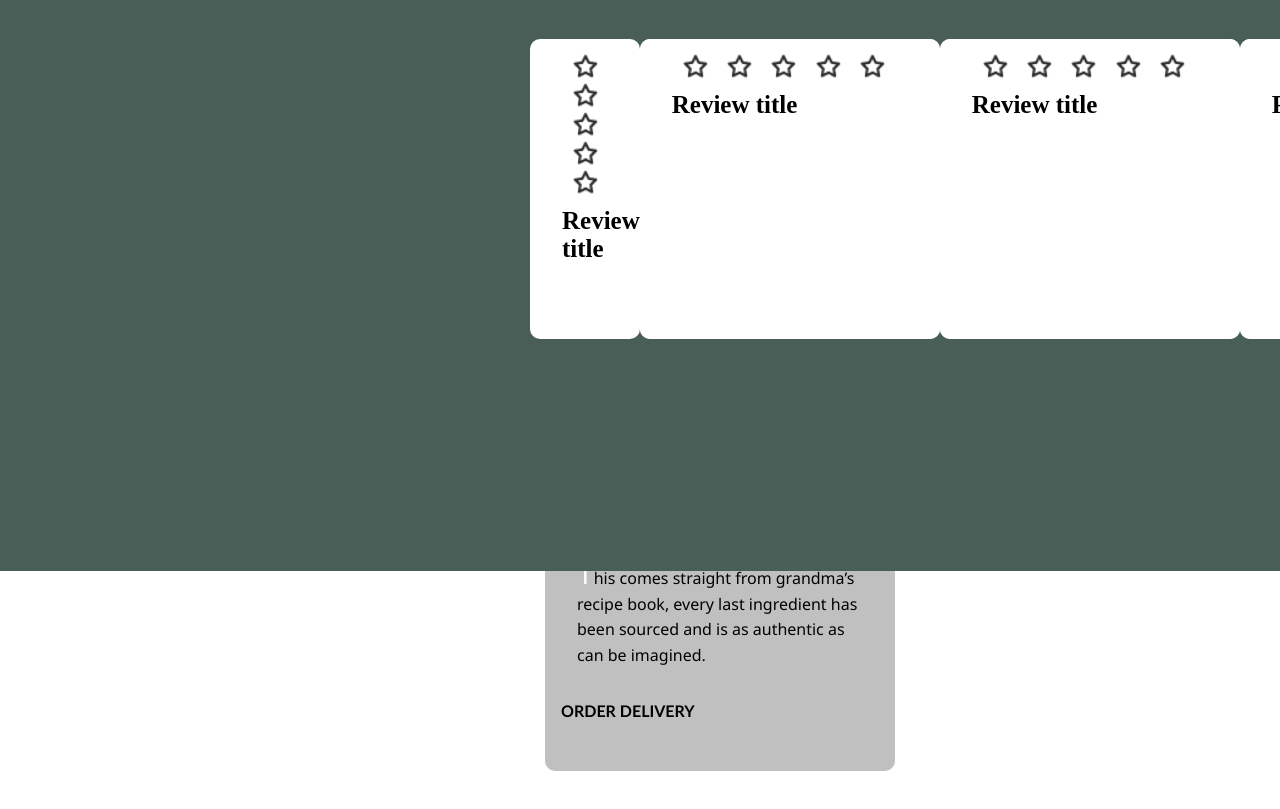
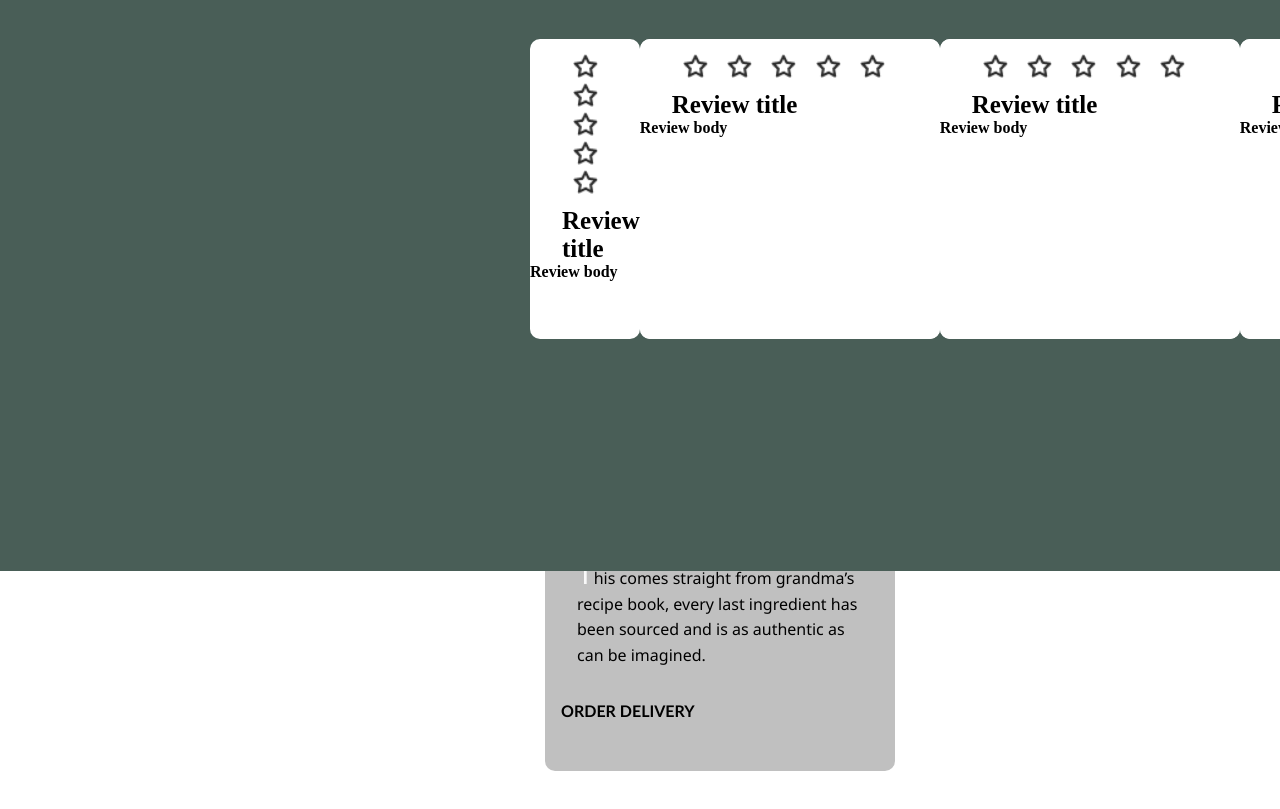
Before and after one commit to gabrieljcoutinho/PROJETO_Little-Lemon, a React (Create React App) app: page / in a window 1280 px wide. Shown: the part 1619-2428 px from the top of the page. Built offline with nearby package versions, Linux system fonts and the light colour scheme.

Commit message:
revier body

```diff
--- a/src/ts/SectionComentario.jsx
+++ b/src/ts/SectionComentario.jsx
@@ -23,6 +23,7 @@ const SectionComentario = (props: Props) => {
                   </ul>
 
                         <h3 className='review'>Review title</h3>
+                                  <h4 className='Subreview'>Review body</h4>
             </div>
 
             <div className="comentarios">
@@ -36,6 +37,7 @@ const SectionComentario = (props: Props) => {
                   </ul>
 
                        <h3 className='review'>Review title</h3>
+                                 <h4 className='Subreview'>Review body</h4>
             </div>
             </div>
 
@@ -49,6 +51,7 @@ const SectionComentario = (props: Props) => {
               <img src={estrela} alt=""  className='imgEstrela'/>
                   </ul>
      <h3 className='review'>Review title</h3>
+          <h4 className='Subreview'>Review body</h4>
 
 
             </div>
@@ -65,6 +68,7 @@ const SectionComentario = (props: Props) => {
               <img src={estrela} alt=""  className='imgEstrela'/>
                   </ul>
                        <h3 className='review'>Review title</h3>
+                                 <h4 className='Subreview'>Review body</h4>
             </div>
             </div>
 
```
